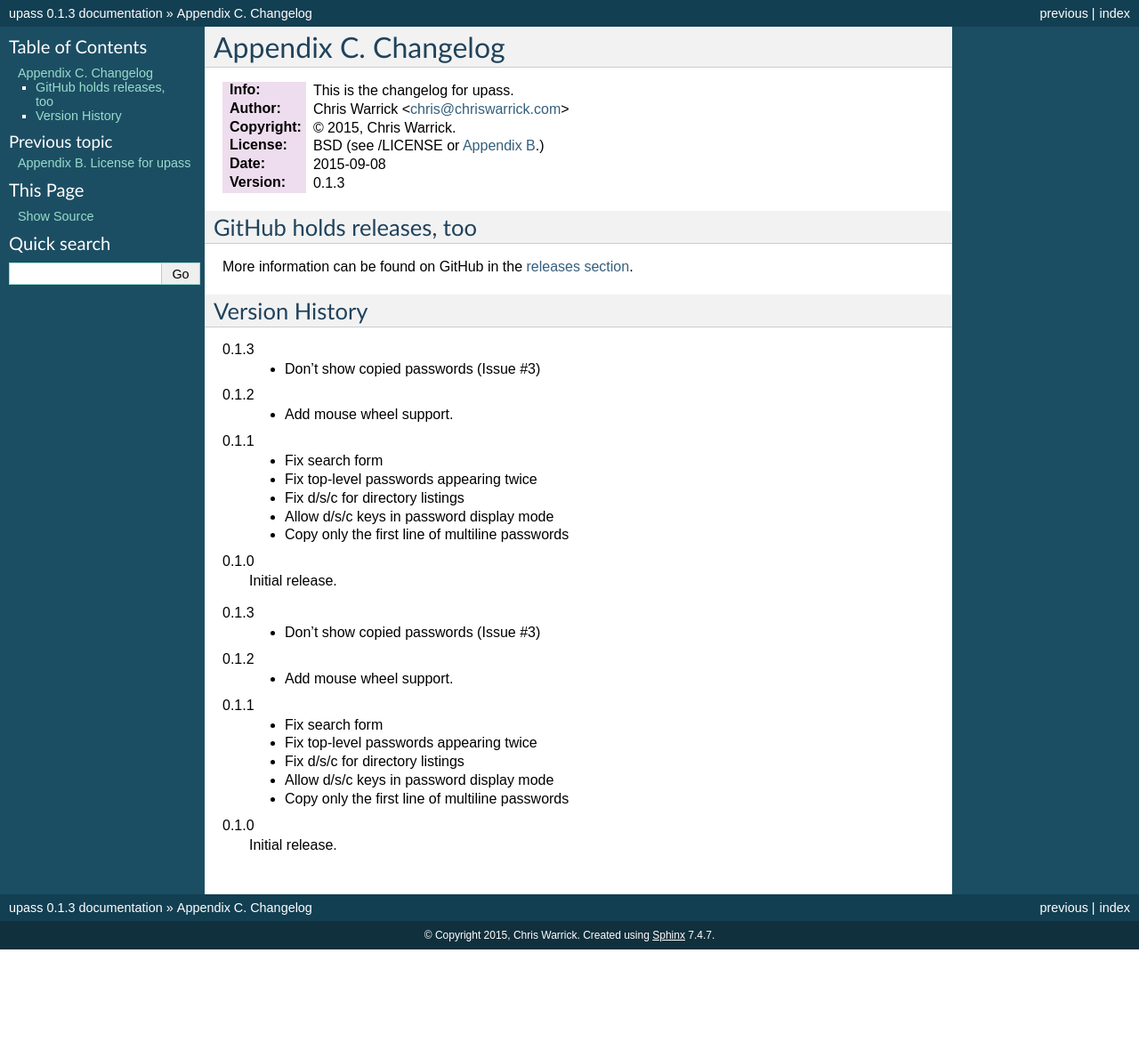
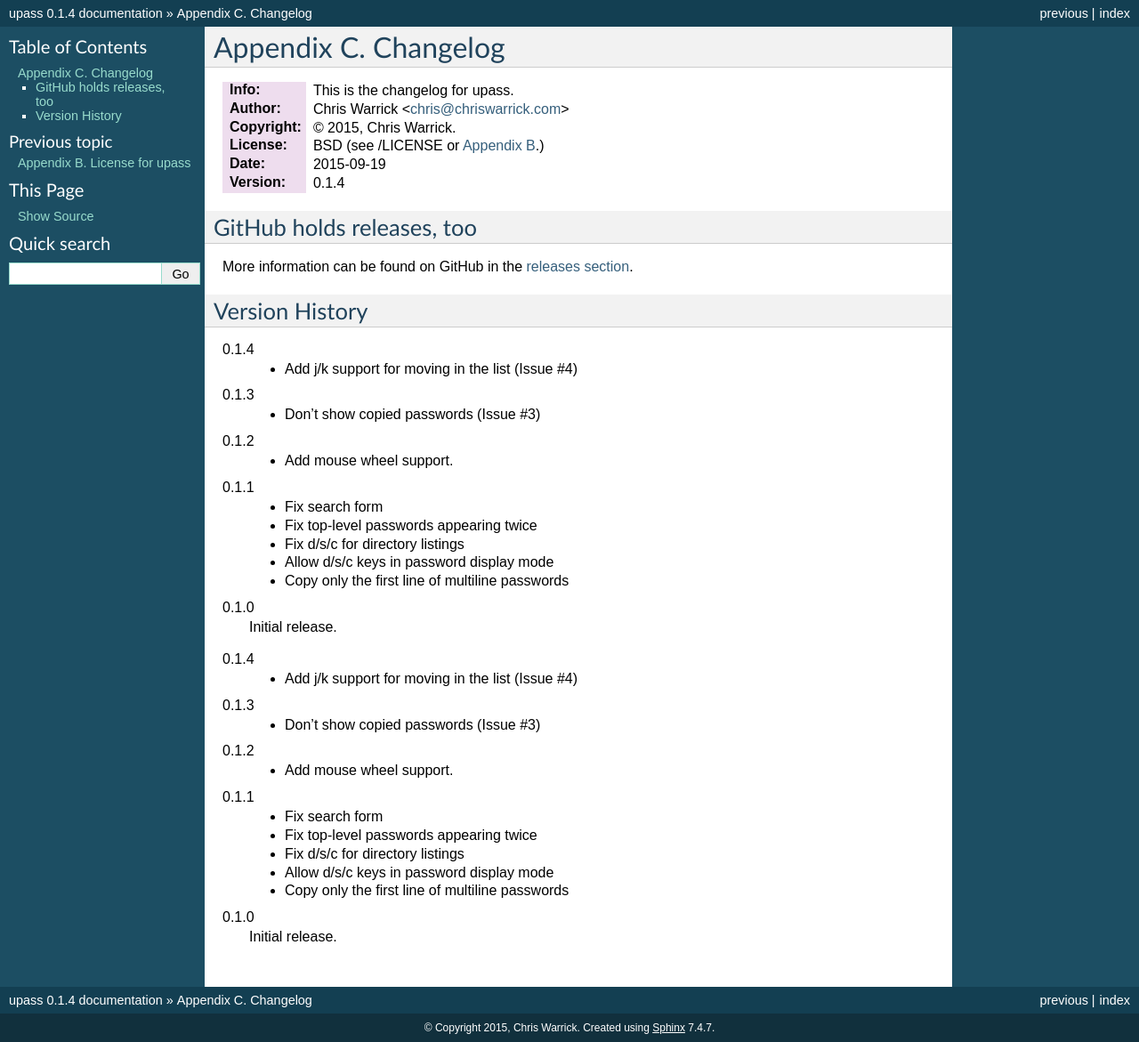
Before and after one commit to Kwpolska/upass, a Sphinx documentation site: the page built from docs/CHANGELOG.rst, in a window 1280 px wide. Shown: the whole page at 89% size. Built offline with Sphinx 7.4.7, drawn with Linux system fonts in a browser that asks for light colours; before the commit the page ends 1067 px from its top, so only the background shows below that.

Commit message:
v0.1.4: Add j/k support (fix #4)
Signed-off-by: Chris Warrick <kwpolska@gmail.com>

```diff
--- a/CONTRIBUTING.rst
+++ b/CONTRIBUTING.rst
@@ -5,8 +5,8 @@ Appendix A. Contribution rules
 :Author: Chris Warrick <chris@chriswarrick.com>
 :Copyright: © 2015, Chris Warrick.
 :License: BSD (see /LICENSE or :doc:`Appendix B <LICENSE>`.)
-:Date: 2015-09-08
-:Version: 0.1.3
+:Date: 2015-09-19
+:Version: 0.1.4
 
 .. index:: contributing
 
--- a/README.rst
+++ b/README.rst
@@ -4,8 +4,8 @@ upass.  Console UI for pass.
 :Info: This is the README file for upass.
 :Author: Chris Warrick <chris@chriswarrick.com>
 :Copyright: © 2015, Chris Warrick.
-:Date: 2015-09-08
-:Version: 0.1.3
+:Date: 2015-09-19
+:Version: 0.1.4
 
 .. image:: https://chriswarrick.com/galleries/upass/directory-listing.png
 
--- a/docs/CHANGELOG.rst
+++ b/docs/CHANGELOG.rst
@@ -5,8 +5,8 @@ Appendix C. Changelog
 :Author: Chris Warrick <chris@chriswarrick.com>
 :Copyright: © 2015, Chris Warrick.
 :License: BSD (see /LICENSE or :doc:`Appendix B <LICENSE>`.)
-:Date: 2015-09-08
-:Version: 0.1.3
+:Date: 2015-09-19
+:Version: 0.1.4
 
 .. index:: CHANGELOG
 
@@ -18,6 +18,9 @@ More information can be found on GitHub in the `releases section
 
 Version History
 ===============
+
+0.1.4
+    * Add j/k support for moving in the list (Issue #4)
 
 0.1.3
     * Don’t show copied passwords (Issue #3)
@@ -35,6 +38,9 @@ Version History
 0.1.0
     Initial release.
 
+0.1.4
+    * Add j/k support for moving in the list (Issue #4)
+
 0.1.3
     * Don’t show copied passwords (Issue #3)
 
--- a/docs/CONTRIBUTING.rst
+++ b/docs/CONTRIBUTING.rst
@@ -5,8 +5,8 @@ Appendix A. Contribution rules
 :Author: Chris Warrick <chris@chriswarrick.com>
 :Copyright: © 2015, Chris Warrick.
 :License: BSD (see /LICENSE or :doc:`Appendix B <LICENSE>`.)
-:Date: 2015-09-08
-:Version: 0.1.3
+:Date: 2015-09-19
+:Version: 0.1.4
 
 .. index:: contributing
 
--- a/docs/LICENSE.rst
+++ b/docs/LICENSE.rst
@@ -5,8 +5,8 @@ Appendix B. License for upass
 :Author: Chris Warrick <chris@chriswarrick.com>
 :Copyright: © 2015, Chris Warrick.
 :License: BSD (see /LICENSE or :doc:`Appendix B <LICENSE>`.)
-:Date: 2015-09-08
-:Version: 0.1.3
+:Date: 2015-09-19
+:Version: 0.1.4
 
 .. index:: LICENSE
 
--- a/docs/README.rst
+++ b/docs/README.rst
@@ -4,8 +4,8 @@ upass.  Console UI for pass.
 :Info: This is the README file for upass.
 :Author: Chris Warrick <chris@chriswarrick.com>
 :Copyright: © 2015, Chris Warrick.
-:Date: 2015-09-08
-:Version: 0.1.3
+:Date: 2015-09-19
+:Version: 0.1.4
 
 .. image:: https://chriswarrick.com/galleries/upass/directory-listing.png
 
--- a/docs/conf.py
+++ b/docs/conf.py
@@ -48,9 +48,9 @@ copyright = u'2015, Chris Warrick'
 # built documents.
 #
 # The short X.Y version.
-version = '0.1.3'
+version = '0.1.4'
 # The full version, including alpha/beta/rc tags.
-release = '0.1.3'
+release = '0.1.4'
 
 # The language for content autogenerated by Sphinx. Refer to documentation
 # for a list of supported languages.
--- a/setup.py
+++ b/setup.py
@@ -21,7 +21,7 @@ class PyTest(TestCommand):
         sys.exit(errno)
 
 setup(name='upass',
-      version='0.1.3',
+      version='0.1.4',
       description='Console UI for pass.',
       keywords='upass',
       author='Chris Warrick',
--- a/upass/__init__.py
+++ b/upass/__init__.py
@@ -1,5 +1,5 @@
 # -*- encoding: utf-8 -*-
-# upass v0.1.3
+# upass v0.1.4
 # Console UI for pass.
 # Copyright © 2015, Chris Warrick.
 # All rights reserved.
@@ -40,7 +40,7 @@ Console UI for pass.
 """
 
 __title__ = 'upass'
-__version__ = '0.1.3'
+__version__ = '0.1.4'
 __author__ = 'Chris Warrick'
 __license__ = '3-clause BSD'
 __docformat__ = 'restructuredtext en'
```
Also changed, not shown: CHANGELOG.rst (+8 -2 lines), 6 other files.
